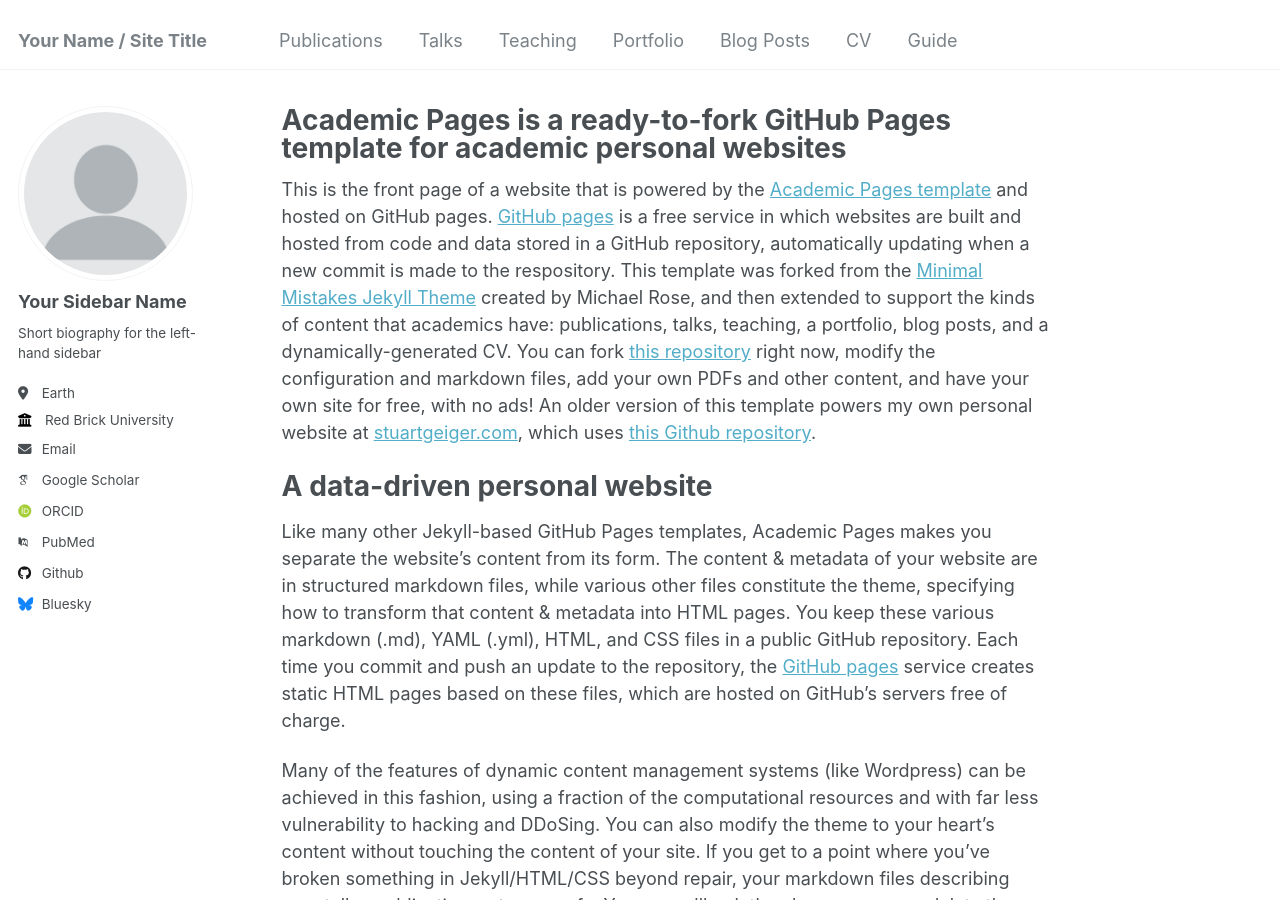
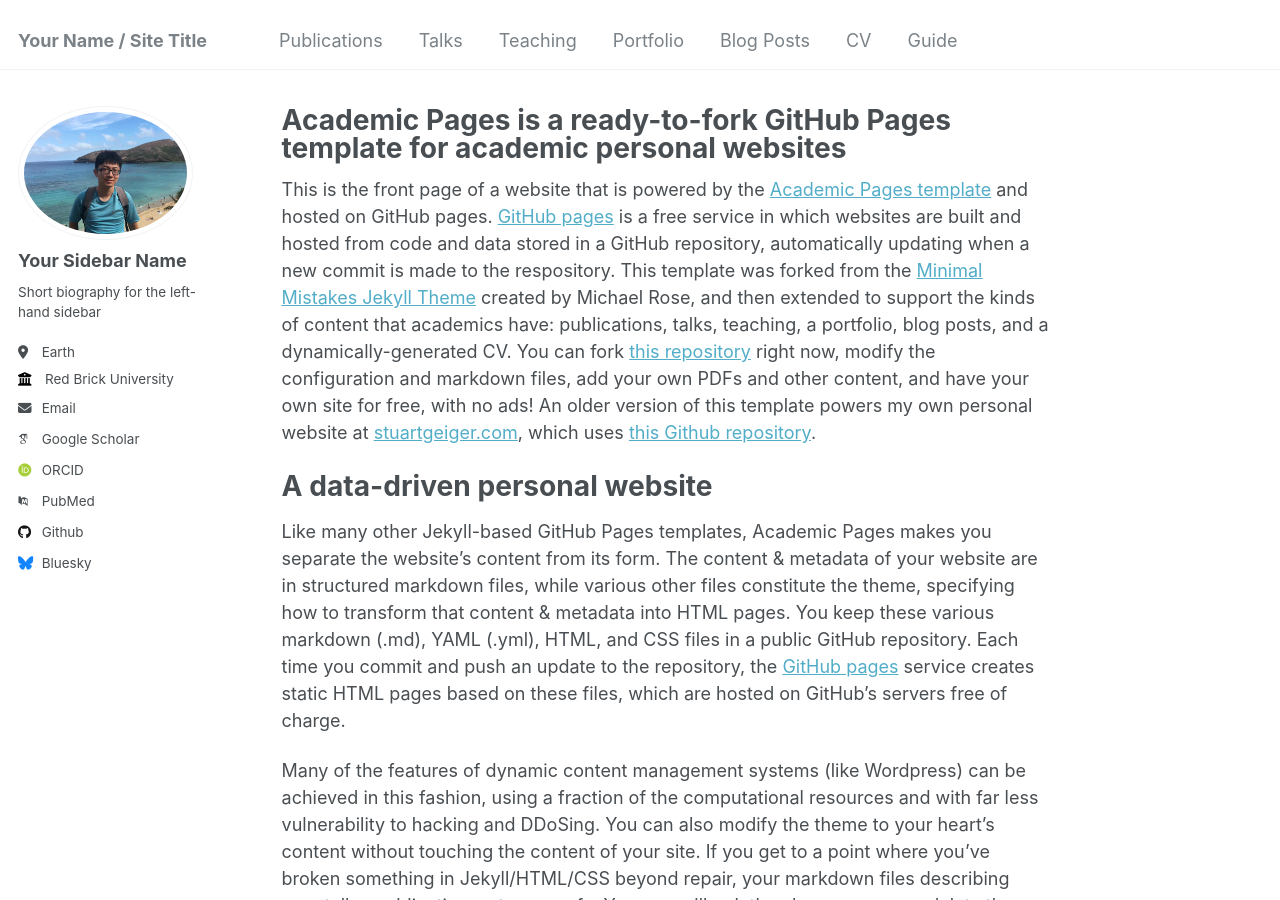
Before and after one commit to kxyzc1992/kxyzc1992.github.io, a Jekyll site: the page built from _pages/about.md, in a window 1280 px wide and 900 px high. Built offline with Jekyll 4.4.1, drawn with Linux system fonts in a browser that asks for light colours; some web fonts are replaced.

Commit message:
add photo

```diff
--- a/_config.yml
+++ b/_config.yml
@@ -21,7 +21,7 @@ repository               : "academicpages/academicpages.github.io"
 #               Additional customization can be done by editing /_includes/author-profile.html
 author:
   # Biographic information
-  avatar           : "profile.png"
+  avatar           : "profile_xykong.jpg"
   name             : "Your Sidebar Name"
   pronouns         : # example: "she/her"
   bio              : "Short biography for the left-hand sidebar"
```
Also changed, not shown: images/profile_xykong.jpg (added).
